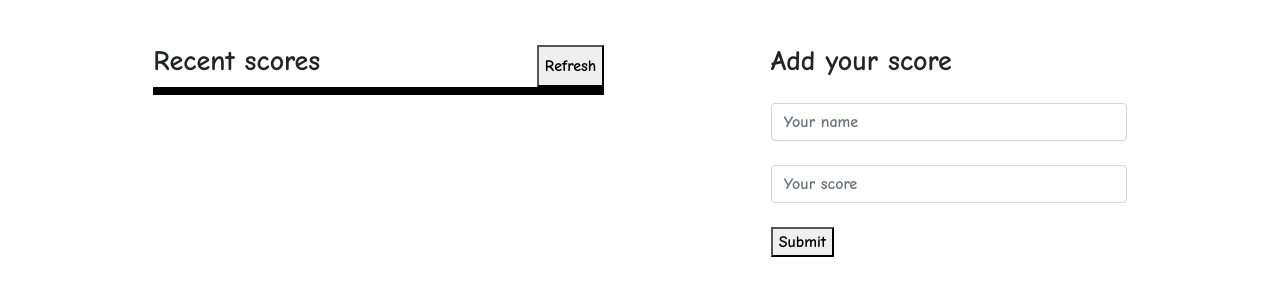
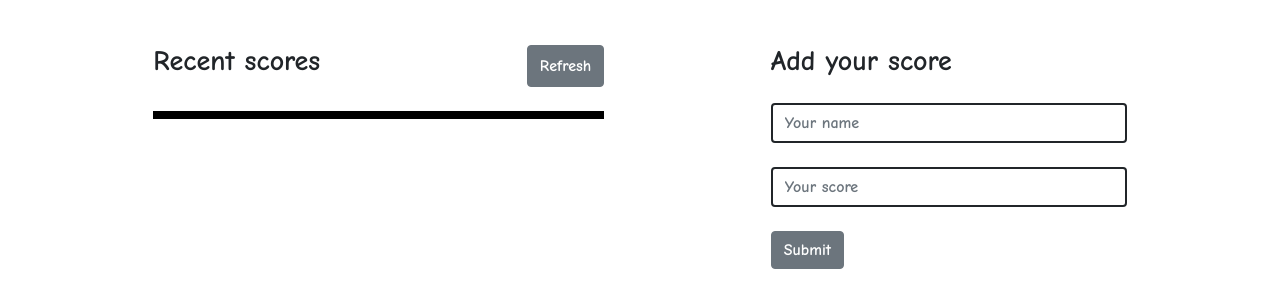
Before and after one commit to Cathella/leaderBoard, a website built with webpack: page src/template.html in a window 1280 px wide. Shown: the part 99-406 px from the top of the page. Built offline with nearby package versions, Linux system fonts and the light colour scheme; no server answers.

Commit message:
styling the app

```diff
--- a/src/index.js
+++ b/src/index.js
@@ -1,3 +1,5 @@
+import './style.css';
+
 const gameID = '31OYXj0MHKvWiIdWxnyl';
 const URL = `https://us-central1-js-capstone-backend.cloudfunctions.net/api/games/${gameID}/scores`;
 
--- a/src/template.html
+++ b/src/template.html
@@ -13,18 +13,18 @@
     <h1 class="mb-5">Kyte LeaderBoard</h1>
     <div class="main-div row">
       <div class="recent-scores col-lg-5 mx-auto">
-        <div class="d-flex justify-content-between">
+        <div class="d-flex justify-content-between mb-4">
           <h3>Recent scores</h3>
-          <button type="button" id="refresh-button">Refresh</button>
+          <button type="button" id="refresh-button" class="btn btn-secondary">Refresh</button>
         </div>
         <ul id="recent-scores-ul"></ul>
       </div>
       <div class="add-scores col-lg-4 mx-auto">
         <h3 class="add-scores-title">Add your score</h3>
         <form class="form">
-          <input id="form-name" type="text" placeholder="Your name" class="form-control mt-4">
-          <input id="form-score" type="number" placeholder="Your score" class="form-control mt-4">
-          <button id="submit-button" type="button" class="mt-4">Submit</button>
+          <input id="form-name" type="text" placeholder="Your name" class="form-control mt-4 border-2 border-dark">
+          <input id="form-score" type="number" placeholder="Your score" class="form-control mt-4 border-2 border-dark">
+          <button id="submit-button" type="button" class="mt-4 btn btn-secondary">Submit</button>
         </form>
       </div>
     </div>
```
Also changed, not shown: Screenshot.png.
